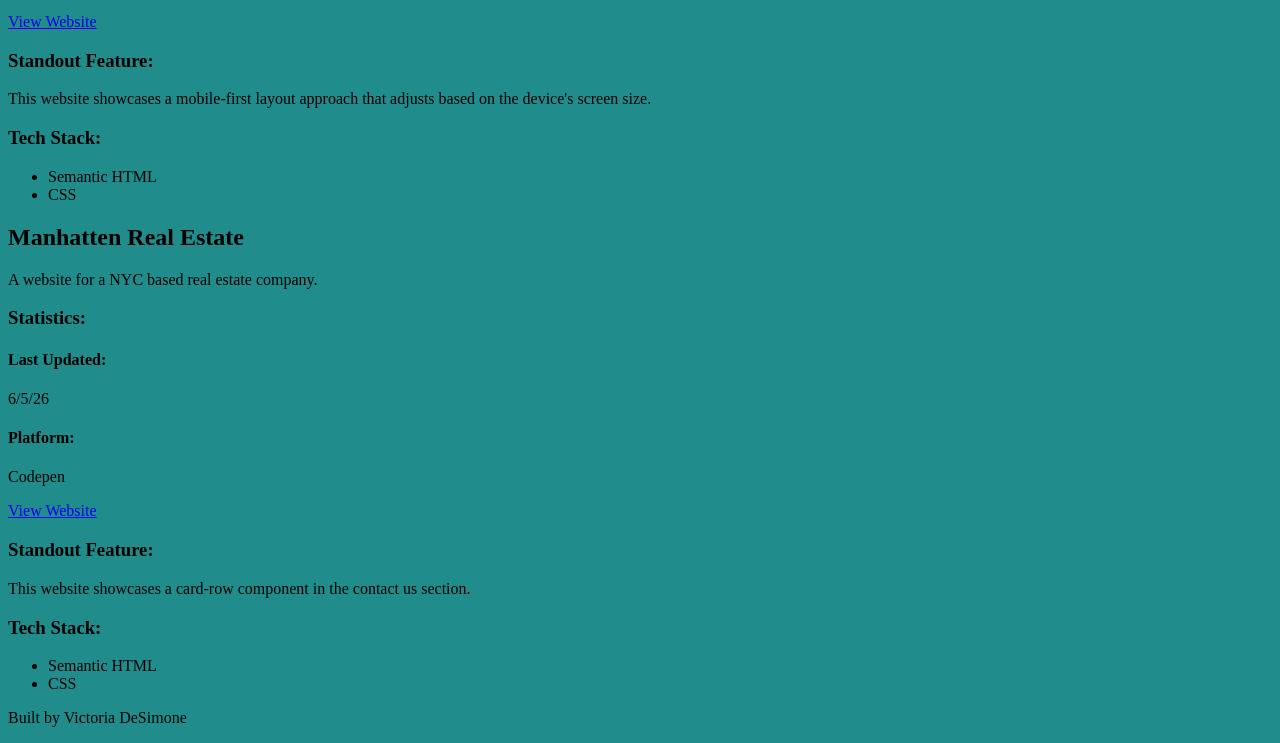
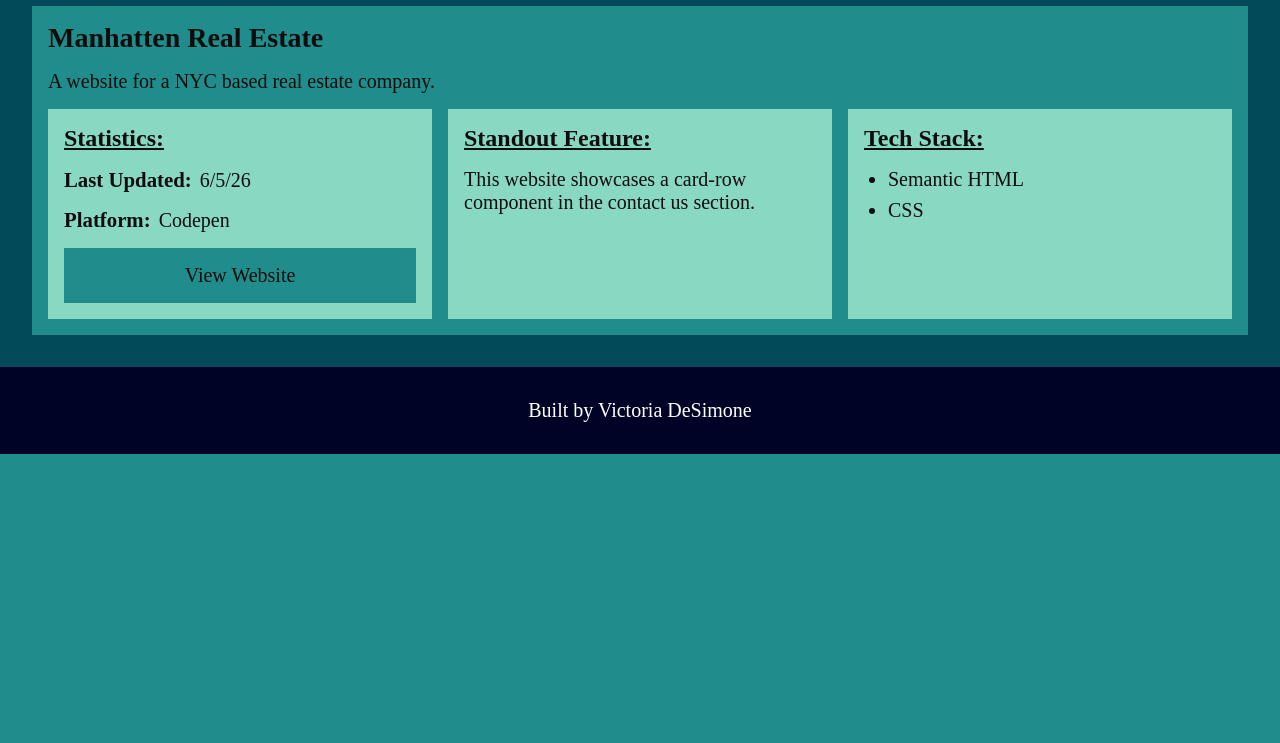
Before and after one commit to v-desimone/DeSimone-Portfolio, a plain HTML site: page projects.html in a window 1280 px wide. Shown: the part 961-1704 px from the top of the page. After the commit the page ends 1415 px from the top, so only its background shows below. Drawn offline with Linux system fonts and the light colour scheme.

Commit message:
Update styles.css

```diff
--- a/styles.css
+++ b/styles.css
@@ -5,9 +5,180 @@
   teal = #208C8C
   seafoam green = #89D9C2
   black = #0D0D0D
+  white = white
 */
 
 /* GLOBAL (base) MOBILE FIRST */
+* {
+  font-family: serif;
+  box-sizing: border-box;
+  margin: 0;
+  padding: 0;
+  color: #0D0D0D;
+}
+
 body {
+  display: grid;
+  grid-template-columns: 1fr;
   background-color: #208C8C;
 }
+
+header, nav, footer {
+  display: flex;
+  background-color: #010326;
+}
+header, footer {
+  flex-direction: column;
+  align-items: center;
+  gap: 1rem;
+}
+header h1, header p, footer p {
+  color: white;
+}
+header, nav, main, footer {
+  padding: 2rem;
+}
+header h1 {
+  font-size: 3rem;
+}
+h2 {
+  font-size: 1.75rem;
+}
+h3 {
+  font-size: 1.5rem;
+}
+h4 {
+  font-size: 1.3rem;
+}
+p, a, li {
+  font-size: 1.25rem;
+}
+
+nav {
+  padding-top: 0rem;
+}
+nav ul, #follow ul {
+  gap: 0.2rem;
+}
+nav ul, nav li, nav a {
+  display: flex;
+  flex-direction: column;
+  flex-grow: 1;
+}
+nav ul, #follow ul, #projects {
+  list-style: none;
+}
+nav a, #projects .card-row .website a {
+  justify-content: center;
+  align-items: center;
+  padding: 1rem 1.35rem;
+  background-color: #208C8C;
+  text-decoration: none;
+}
+nav a:hover,
+#follow a:hover,
+#projects .card-row .website a:hover {
+  background-color: #024959;
+  color: white;
+  text-decoration: underline;
+}
+
+main {
+  background-color: #024959;
+}
+main, main section, main section div {
+  display: flex;
+  flex-direction: column;
+  gap: 1rem;
+}
+main section {
+  padding: 1rem;
+  background-color: #208C8C;
+}
+#follow ul,
+#follow li,
+#follow a {
+  display: flex;
+  flex-direction: column;
+  flex-grow: 1;
+}
+#follow a {
+  justify-content: center;
+  align-items: center;
+  padding: 1rem 2.5rem;
+  background-color: #89D9C2;
+  text-decoration: none;
+}
+
+img {
+  border: 2px solid #0D0D0D;
+}
+
+#about, #projects section{
+  flex-direction: column;
+}
+#about div,
+#resume div,
+#resume #employment p {
+  display: flex;
+  flex-direction: column;
+  padding: 1rem;
+}
+#about div,
+#projects .card-row section,
+#resume div,
+#resume p {
+  background-color: #89D9C2;
+}
+
+#projects .card-row,
+#projects .card-row section {
+  display: flex;
+  flex: 1;
+}
+#projects .card-row h3 {
+  text-decoration: underline;
+}
+#projects .card-row .desc h4,
+#projects .card-row .desc p {
+  display: flex;
+  align-items: center
+}
+#projects .card-row div {
+  gap: 0.5rem;
+}
+#projects .card-row .website p,
+#projects .card-row .website a {
+  display: flex;
+  flex-grow: 1;
+ }
+#projects .tech-stack ul,
+#resume section ul {
+  padding-left: 1.5rem;
+  display: flex;
+  flex-direction: column;
+  gap: 0.5rem;
+}
+
+#resume div p {
+  font-weight: bold;
+}
+
+/* ===== Media Query (Medium) ===== */
+@media screen and (min-width: 612px) {
+  nav ul,
+  nav li,
+  nav a,
+  main section div,
+  #welcome,
+  #follow ul,
+  #follow li,
+  #follow a {
+    flex-direction: row;
+  }
+
+  #welcome div,
+  #resume div {
+    flex-direction: column;
+  }
+}
```
